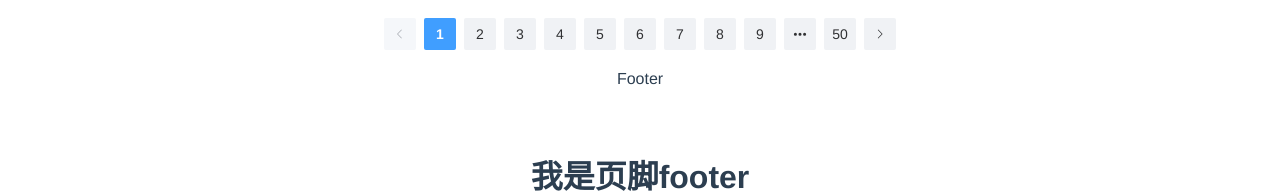
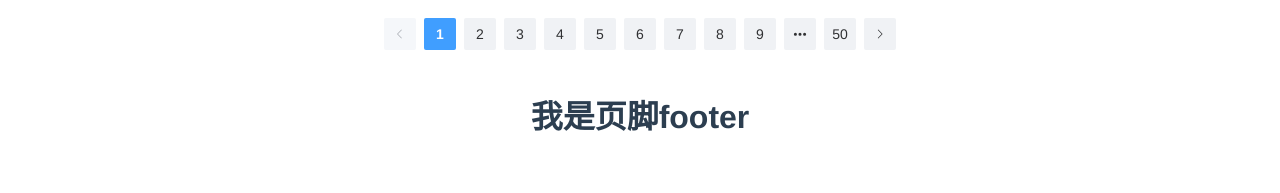
Before and after one commit to isinvon/RentalHousingSystem, a Vue app in the folder house/: page / in a window 1280 px wide. Shown: the part 2122-2315 px from the top of the page. After the commit the page ends 2281 px from the top, so only its background shows below. Built offline with nearby package versions, Linux system fonts and the light colour scheme.

Commit message:
update 将Footer移动至App组件作全局

```diff
--- a/house/src/views/Home.vue
+++ b/house/src/views/Home.vue
@@ -3,7 +3,6 @@
     <el-container class="el-container">
       <!-- 左边 -->
       <el-container style="width: auto">
-
         <!-- 页头 -->
         <!-- <el-header>
         </el-header> -->
@@ -19,7 +18,7 @@
           <MyPagination style="display: flex" />
         </el-main>
         <!-- 页脚 -->
-        <el-footer>Footer</el-footer>
+        <!-- <el-footer>Footer</el-footer> -->
       </el-container>
 
       <!--右边 -->
```
